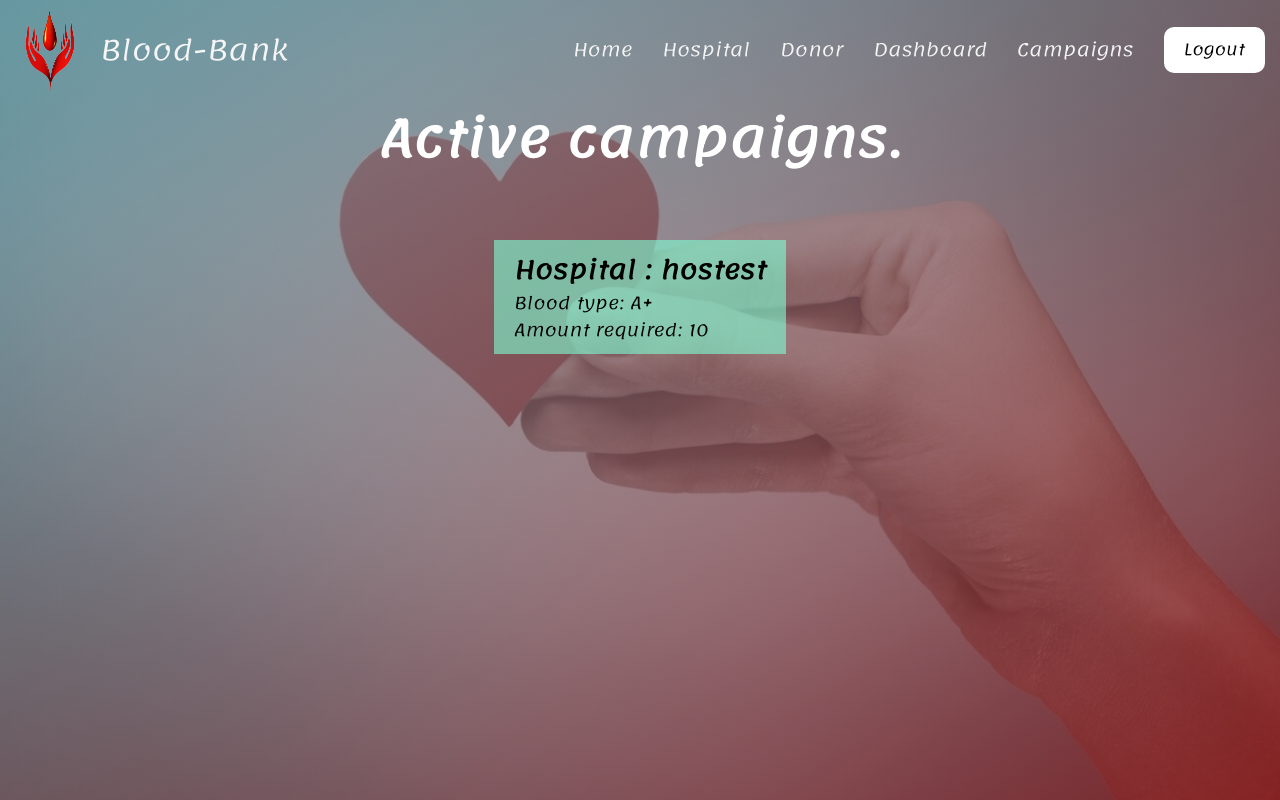
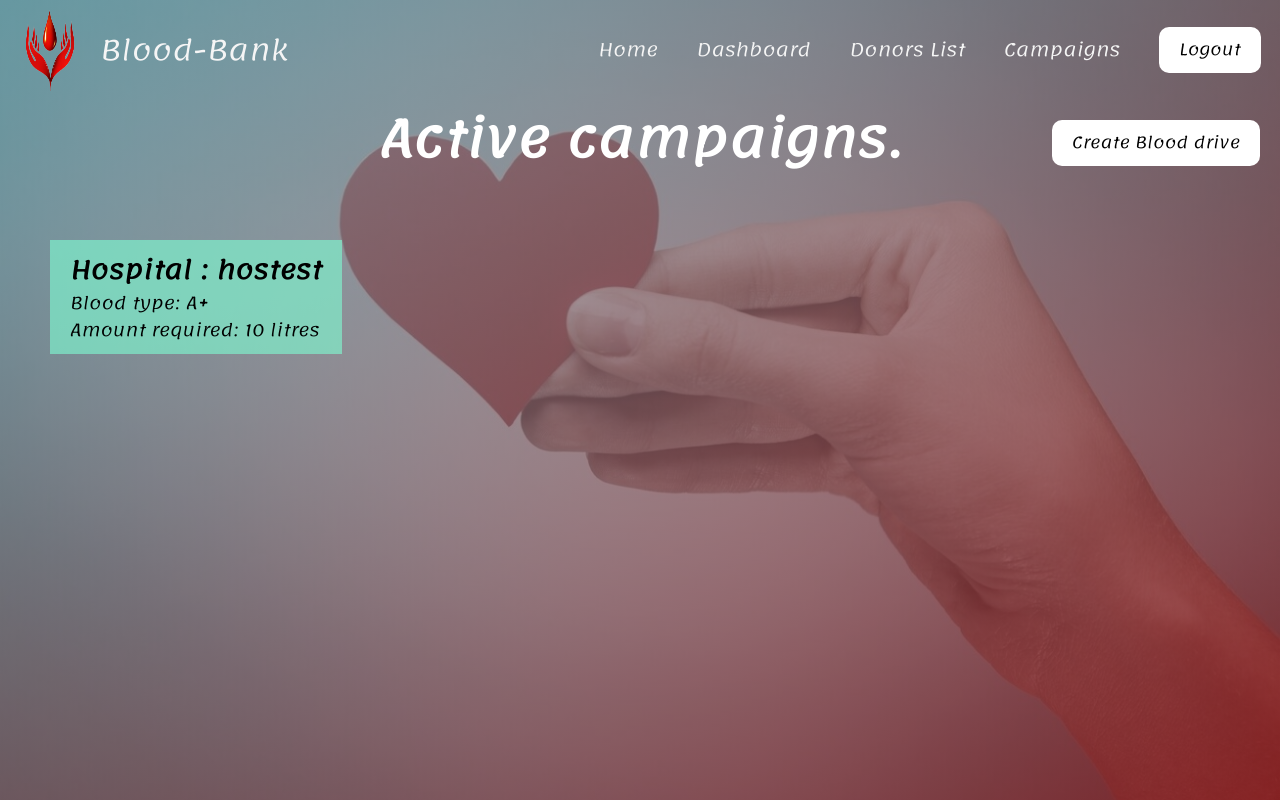
Before and after one commit to danielmuthama/Blood-Bank, a Django app: page /active_campaigns in a window 1280 px wide. Run offline with Django 4.2, Linux system fonts and the light colour scheme; a user stored in the database is signed in; data comes from the database, SQL or seed files in the repository; parts of the project's set-up code (start-up, migrations or seed data) failed here and were passed over.

Commit message:
Presentation Stage

```diff
--- a/donor/models.py
+++ b/donor/models.py
@@ -4,7 +4,7 @@ from django.contrib.auth.models import User
 
 
 class BloodRequest(models.Model):
-    user = models.OneToOneField(User, on_delete=models.CASCADE)
+    user = models.ForeignKey(User, on_delete=models.CASCADE)
     blood_group = models.CharField(max_length=255)
     tel = models.CharField(max_length=50, default=0)
     age = models.IntegerField(default=0)
@@ -14,7 +14,7 @@ class BloodRequest(models.Model):
 
 
 class BloodDrive(models.Model):
-    user = models.OneToOneField(User, on_delete=models.CASCADE)
+    user = models.ForeignKey(User, on_delete=models.CASCADE)
     blood_group = models.CharField(max_length=255)
     amount_wanted = models.IntegerField(default=0)
 
--- a/home/static/css/style.css
+++ b/home/static/css/style.css
@@ -172,7 +172,9 @@ td {
   padding: 0.5rem;
 }
 
-.samples-container {
+.samples-container,
+.donors-container,
+.campaigns-container {
   position: relative;
 }
 
@@ -211,7 +213,7 @@ td {
 .campaigns {
   display: flex;
   flex-direction: column;
-  width: fit-content;
+  width: 100%;
   margin: 0 auto;
 }
 
@@ -219,6 +221,10 @@ td {
   display: flex;
   flex-direction: column;
   align-items: flex-start;
+  width: fit-content;
+
+  margin-bottom: 2rem;
+  margin-left: 5rem;
 
   padding: 1rem 2rem;
 
--- a/home/templates/active_campaigns.html
+++ b/home/templates/active_campaigns.html
@@ -5,7 +5,10 @@
 {{ block.super}}
 <h1 class="page-title"> Active campaigns.</h1>
 
-<div class="campaigns">
+<div class="campaigns campaigns-container">
+
+    <a href="{% url 'hos_create_blood_drive' %}" class="create-btn btn ">Create Blood
+        drive</a>
 
     {% if campaigns %}
     {% for campaign in campaigns %}
@@ -17,7 +20,7 @@
         </h3>
 
         <p>Blood type: {{campaign.blood_group}} </p>
-        <p>Amount required: {{campaign.amount_wanted}} </p>
+        <p>Amount required: {{campaign.amount_wanted}} litres </p>
     </div>
     {% endfor %}
 
--- a/home/templates/hos/list_of_donors.html
+++ b/home/templates/hos/list_of_donors.html
@@ -4,7 +4,12 @@
 {% block content %}
 {{ block.super}}
 <h1 class="page-title"> List of willing donors.</h1>
+
 <div class="donors-container">
+
+    <a href="{% url 'don_donate' %}" class="create-btn btn ">Apply to
+        donate</a>
+
     <table class="donors">
         <tr>
             <th>Username</th>
--- a/home/templates/navbar.html
+++ b/home/templates/navbar.html
@@ -14,14 +14,14 @@
 
   <nav class="nav">
     <a href=" {% url 'home' %}" class="nav__link">Home</a>
-    <a href="#" class="nav__link">Hospital</a>
-    <a href="#" class="nav__link">Donor</a>
 
 
     {% if user.is_authenticated %}
 
 
     <a href="{% url 'hos_dashboard' %}" class="nav__link">Dashboard</a>
+
+    <a href="{% url 'donors_list' %}" class="nav__link">Donors List</a>
 
     <a href="{% url 'active_campaigns' %} " class="nav__link">Campaigns</a>
 
--- a/home/views.py
+++ b/home/views.py
@@ -74,7 +74,7 @@ def hos_login(request):
             if user is not None:
                 login(request, user)
                 messages.info(request, f"You are now logged in as {username}.")
-                return redirect(list_of_donors)
+                return redirect(active_campaigns)
             else:
                 messages.error(request, "Invalid username or password.")
         else:
@@ -113,7 +113,7 @@ def don_login(request):
                 login(request, user)
                 messages.info(request, f"You are now logged in as {username}.")
 
-                return redirect(home)
+                return redirect(list_of_donors)
 
             else:
                 messages.error(request, "Invalid username or password.")
@@ -144,7 +144,7 @@ def hos_create_blood_drive(request):
 
         messages.success(request, "Created campaign successfuly.")
 
-        return redirect(home)
+        return redirect(active_campaigns)
 
     return render(request, 'hos/create_blood_drive.html')
 
@@ -163,7 +163,7 @@ def don_apply_to_donate(request):
         blood_request.save()
 
         messages.success(request, "Applied successfuly.")
-        return redirect(home)
+        return redirect(list_of_donors)
     return render(request, 'don/apply_to_donate.html')
 
 
```
Also changed, not shown: Blood_Bank/settings.py (+8 -7 lines), donor/migrations/0005_alter_bloodrequest_user.py (added), donor/migrations/0006_alter_blooddrive_user.py (added).
